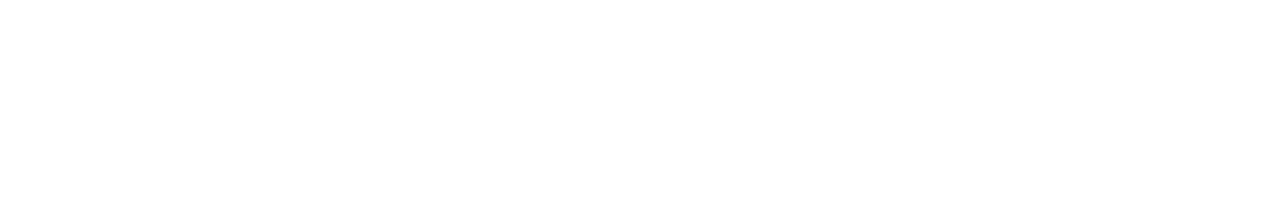
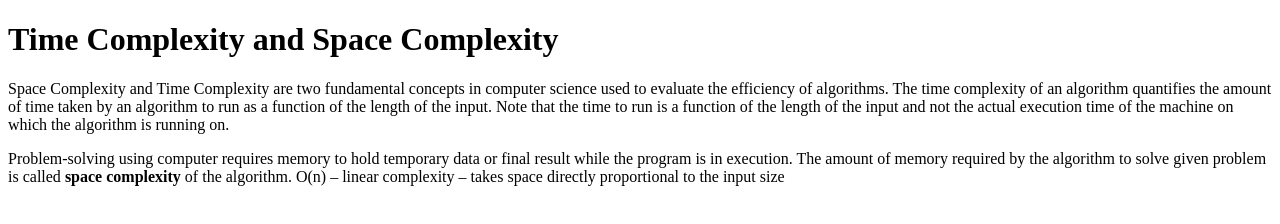
Before and after one commit to acciojob/time-and-space-complexity-Haripriya-Kondapally, a website: page main.html in a window 1280 px wide. Drawn offline with Linux system fonts and the light colour scheme.

Commit message:
created a submission

```diff
--- a/main.html
+++ b/main.html
@@ -8,7 +8,14 @@
 
 <body>
 	<!-- the entire body must be written by student -->
-    <script type="text/javascript" src="./script.js">
+    <h1>Time Complexity and Space Complexity</h1>
+	<p>Space Complexity and Time Complexity are two fundamental concepts in computer science used to evaluate the efficiency of algorithms.
+		The time complexity of an algorithm quantifies the amount of time taken by an algorithm to run as a function of the length of the input. Note that the time to run is a function of the length of the input and not the actual execution time of the machine on which the algorithm is running on.</p>
+	<p>
+		Problem-solving using computer requires memory to hold temporary data or final result while the program is in execution. The amount of memory required by the algorithm to solve given problem is called <b>space complexity</b> of the algorithm.
+		O(n) – linear complexity – takes space directly proportional to the input size
+	</p>
+	<script type="text/javascript" src="./script.js">
 </script>
 
 </body>
```
